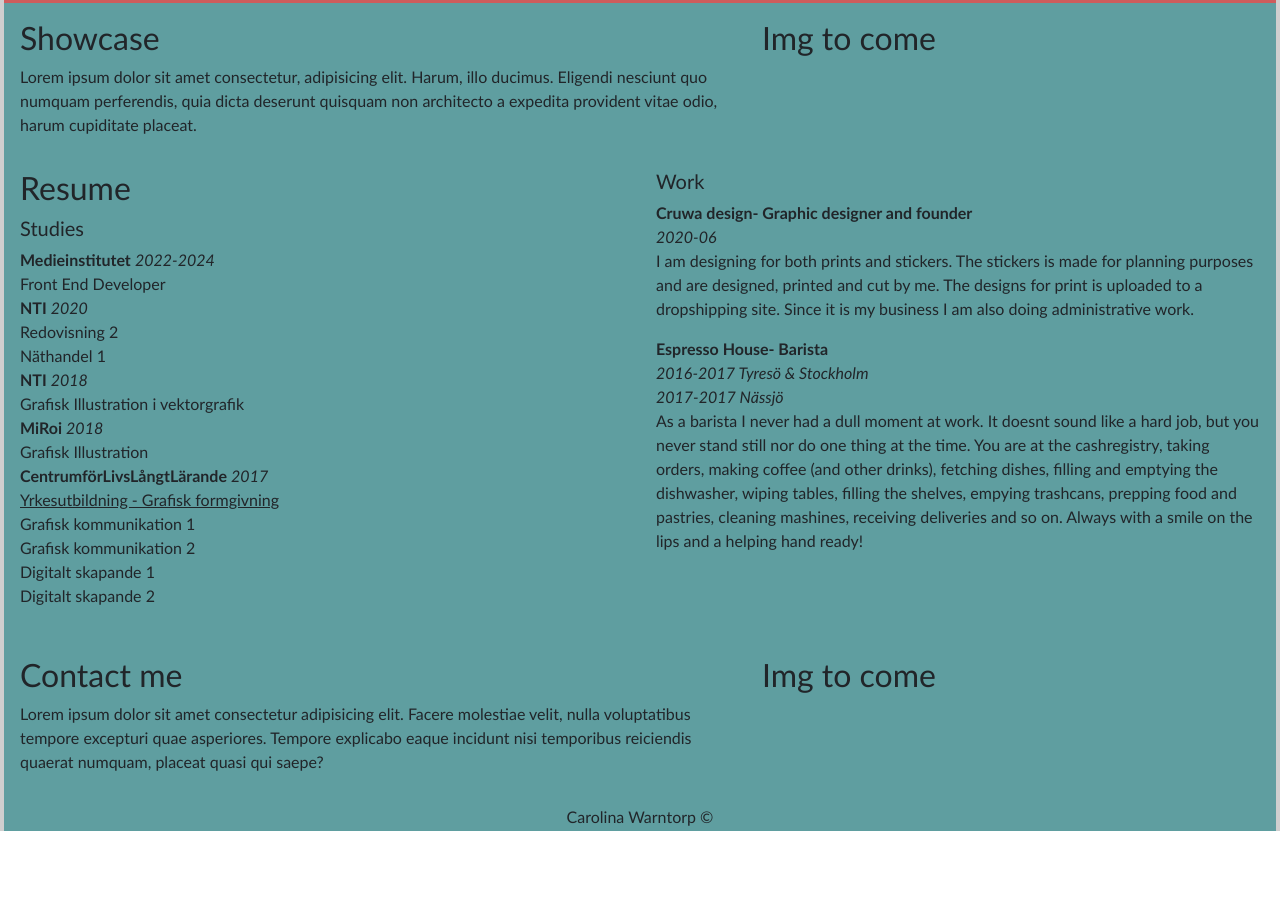
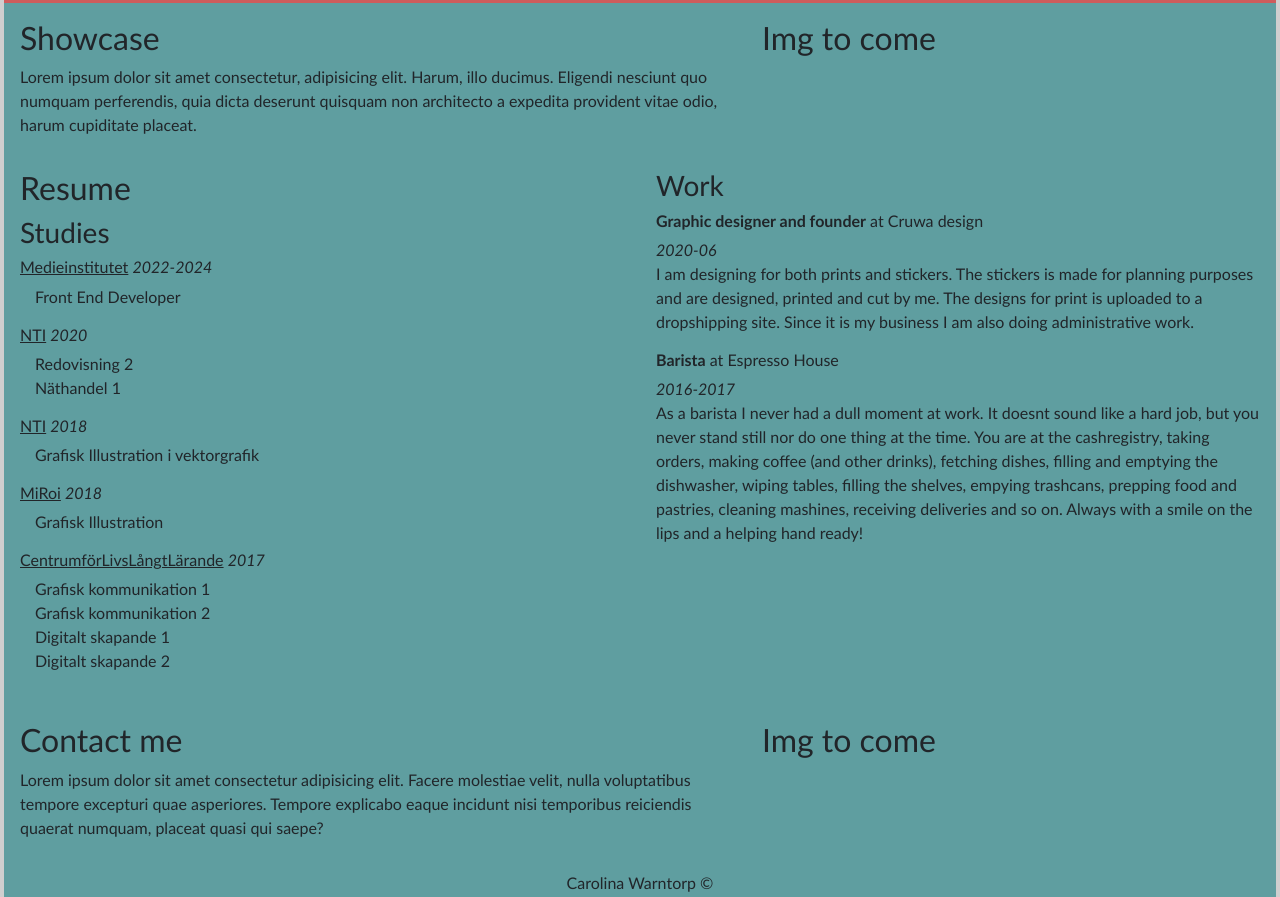
Before and after one commit to Carowa27/HTML_CSS_Assignment_Portfolio, a plain HTML site: page index.html in a window 1280 px wide. Shown: the part 797-1694 px from the top of the page. Before the commit the page ends 1628 px from the top, so only its background shows below. Drawn offline with nearby package versions, Linux system fonts and the light colour scheme.

Commit message:
update resume and small tweaks

```diff
--- a/css/index.css
+++ b/css/index.css
@@ -88,6 +88,10 @@ article {
     transform: scale(0.98);
   }
 }
+.resumelist {
+  list-style: none;
+  padding-left: 15px;
+}
 /*footer*/
 #footer {
   padding: 15px 0 2px 0;
--- a/index.html
+++ b/index.html
@@ -77,7 +77,7 @@
             made them mostly in wordpress earlier. But this one for example is
             all my design.
           </p>
-          <h4>Three fast facts</h4>
+          <h3>Three fast facts</h3>
           <ul>
             <li>Love animals, but am allergic.</li>
             <li>Favorite color is a <span id="blue">deep royal blue.</span></li>
@@ -127,39 +127,45 @@
         </article>
         <article class="col-12 col-md-6 col-xl-6 p-3" id="resume">
           <h2>Resume</h2>
-          <h5>Studies</h5>
-          <p>
-            <b>Medieinstitutet</b> <i>2022-2024</i> <br />
-            Front End Developer<br />
-            <b>NTI</b> <i>2020</i><br />
-            Redovisning 2<br />
-            Näthandel 1<br />
-            <b>NTI</b> <i>2018</i><br />
-            Grafisk Illustration i vektorgrafik<br />
-            <b>MiRoi</b> <i>2018</i><br />
-            Grafisk Illustration<br />
-            <b>CentrumförLivsLångtLärande</b> <i>2017</i><br />
-            <u>Yrkesutbildning - Grafisk formgivning</u><br />
-            Grafisk kommunikation 1<br />
-            Grafisk kommunikation 2<br />
-            Digitalt skapande 1<br />
-            Digitalt skapande 2<br />
-          </p>
+          <h3>Studies</h3>
+          <h6><u>Medieinstitutet</u> <i>2022-2024</i></h6>
+          <ul class="resumelist">
+            <li>Front End Developer</li>
+          </ul>
+          <h6><u>NTI</u> <i>2020</i></h6>
+          <ul class="resumelist">
+            <li>Redovisning 2</li>
+            <li>Näthandel 1</li>
+          </ul>
+          <h6><u>NTI</u> <i>2018</i></h6>
+          <ul class="resumelist">
+            <li>Grafisk Illustration i vektorgrafik</li>
+          </ul>
+          <h6><u>MiRoi</u> <i>2018</i></h6>
+          <ul class="resumelist">
+            <li>Grafisk Illustration</li>
+          </ul>
+          <h6><u>CentrumförLivsLångtLärande</u> <i>2017</i></h6>
+          <ul class="resumelist">
+            <li>Grafisk kommunikation 1</li>
+            <li>Grafisk kommunikation 2</li>
+            <li>Digitalt skapande 1</li>
+            <li>Digitalt skapande 2</li>
+          </ul>
         </article>
         <article class="col-12 col-md-6 col-xl-6 p-3">
-          <h5>Work</h5>
+          <h3>Work</h3>
+          <h6><b>Graphic designer and founder</b> at Cruwa design</h6>
+          <i>2020-06</i>
           <p>
-            <b>Cruwa design- Graphic designer and founder</b><br />
-            <i>2020-06</i><br />
             I am designing for both prints and stickers. The stickers is made
             for planning purposes and are designed, printed and cut by me. The
             designs for print is uploaded to a dropshipping site. Since it is my
             business I am also doing administrative work.
           </p>
+          <h6><b>Barista</b> at Espresso House</h6>
+          <i>2016-2017</i>
           <p>
-            <b>Espresso House- Barista</b><br />
-            <i>2016-2017 Tyresö & Stockholm</i><br />
-            <i>2017-2017 Nässjö</i><br />
             As a barista I never had a dull moment at work. It doesnt sound like
             a hard job, but you never stand still nor do one thing at the time.
             You are at the cashregistry, taking orders, making coffee (and other
```
